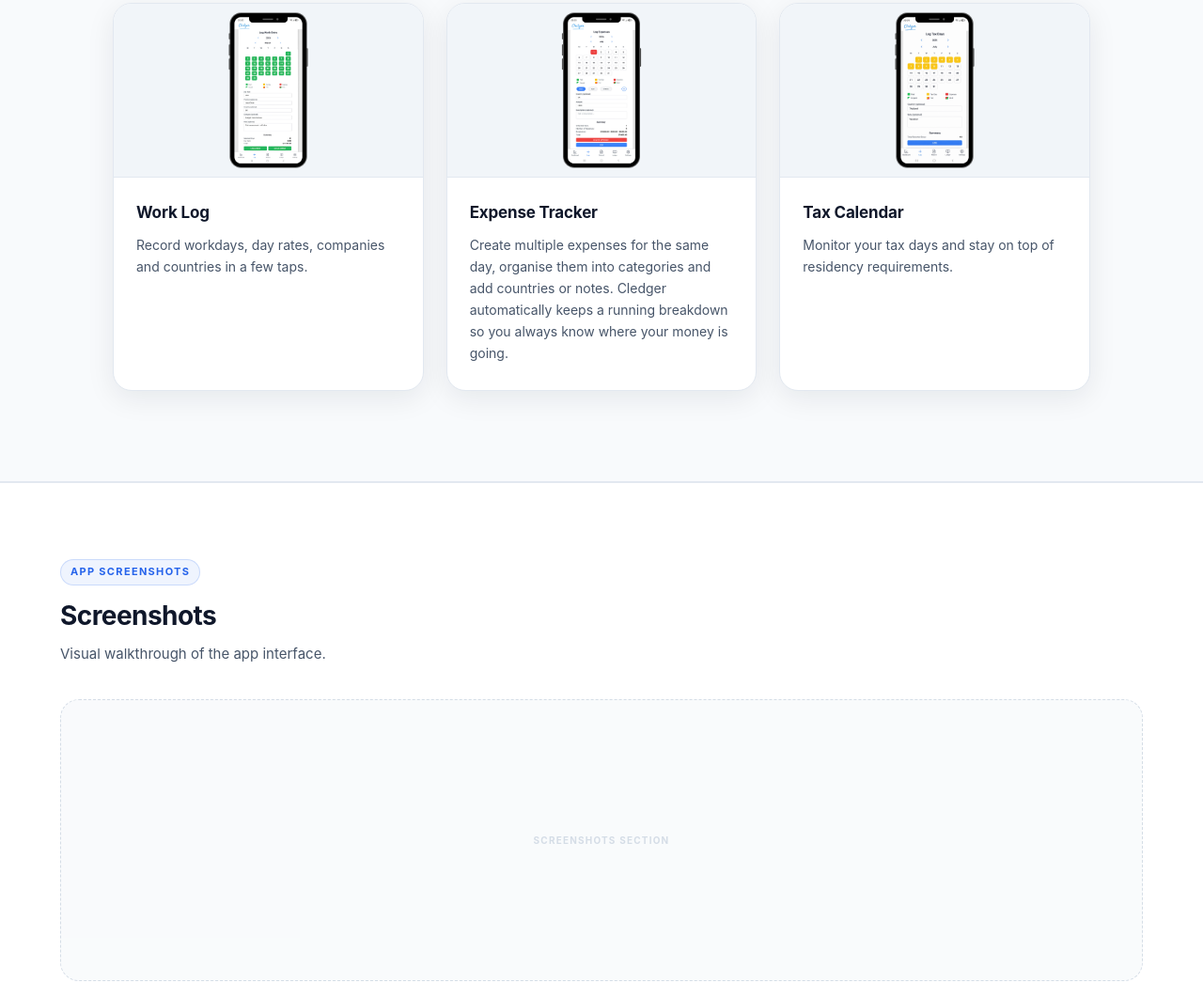
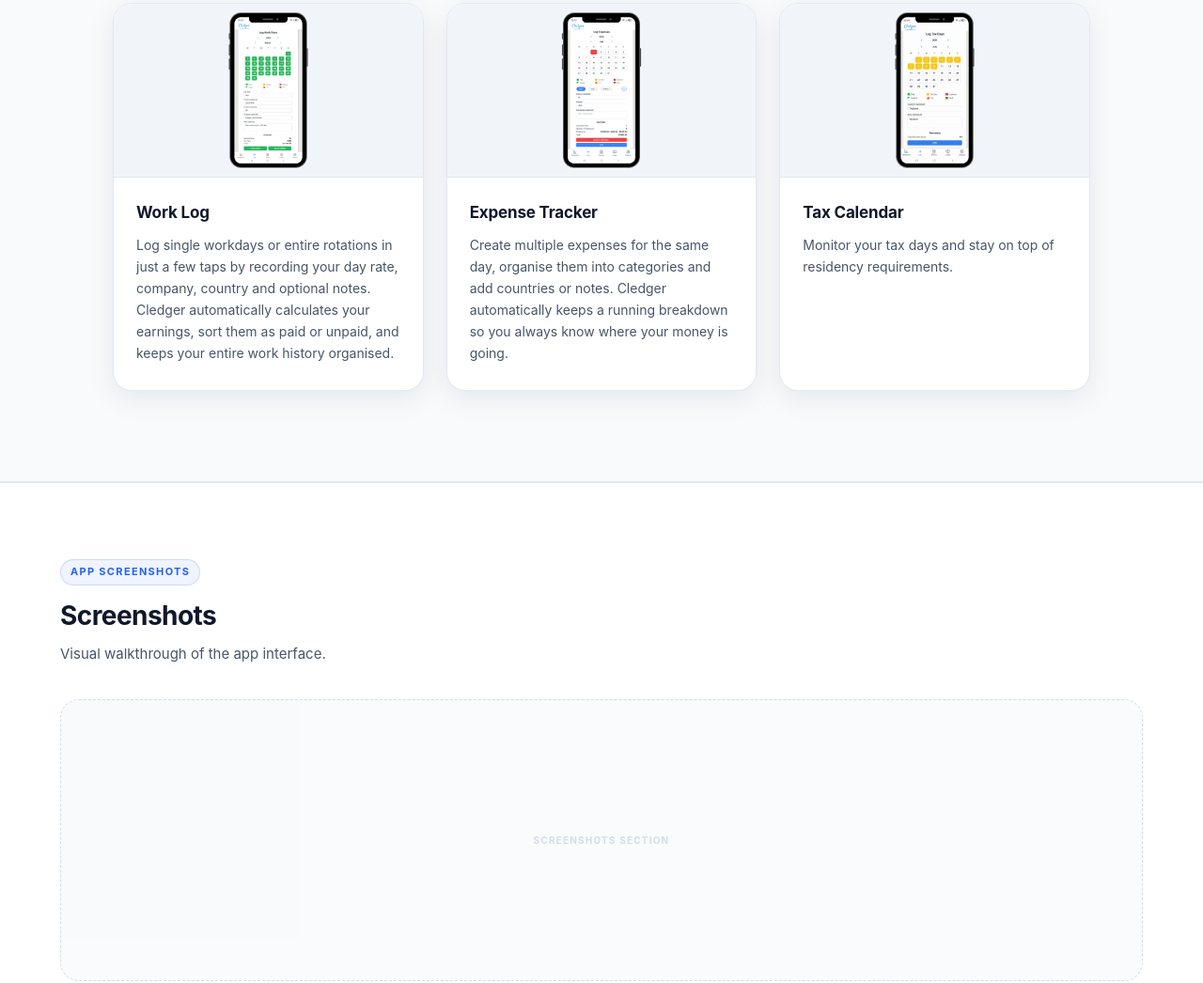
Before and after one commit to nowayjosay/cledger-website, a website: page features.html in a window 1280 px wide. Shown: the part 862-1908 px from the top of the page at 94% size. Drawn offline with Linux system fonts and the light colour scheme.

Commit message:
Update Work Log card body text

```diff
--- a/features.html
+++ b/features.html
@@ -196,7 +196,7 @@
             </div>
             <div class="feat-daily-card-body">
               <h3 class="feat-daily-card-title">Work Log</h3>
-              <p class="feat-daily-card-desc">Record workdays, day rates, companies and countries in a few taps.</p>
+              <p class="feat-daily-card-desc">Log single workdays or entire rotations in just a few taps by recording your day rate, company, country and optional notes. Cledger automatically calculates your earnings, sort them as paid or unpaid, and keeps your entire work history organised.</p>
             </div>
           </div>
 
```
